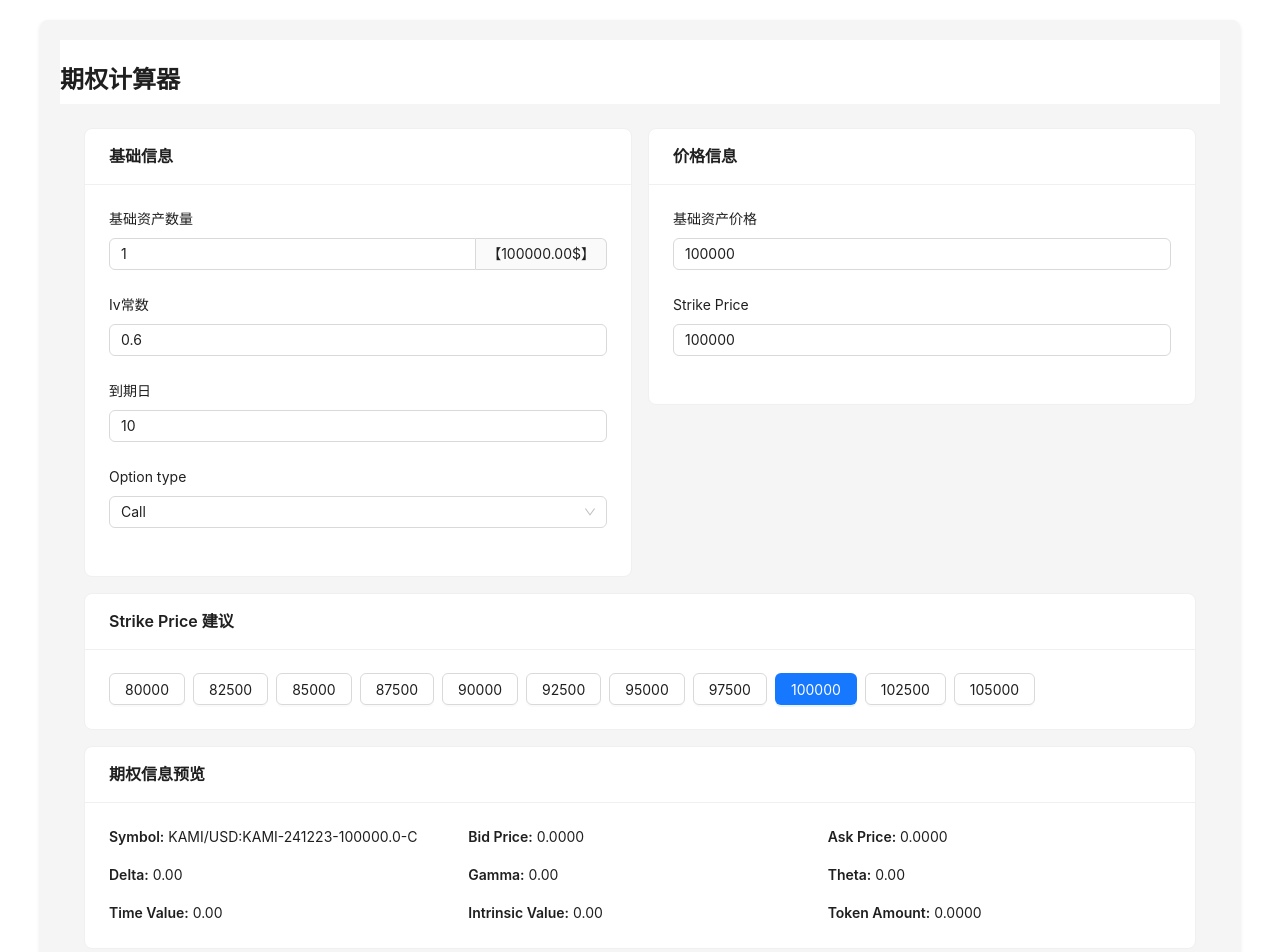
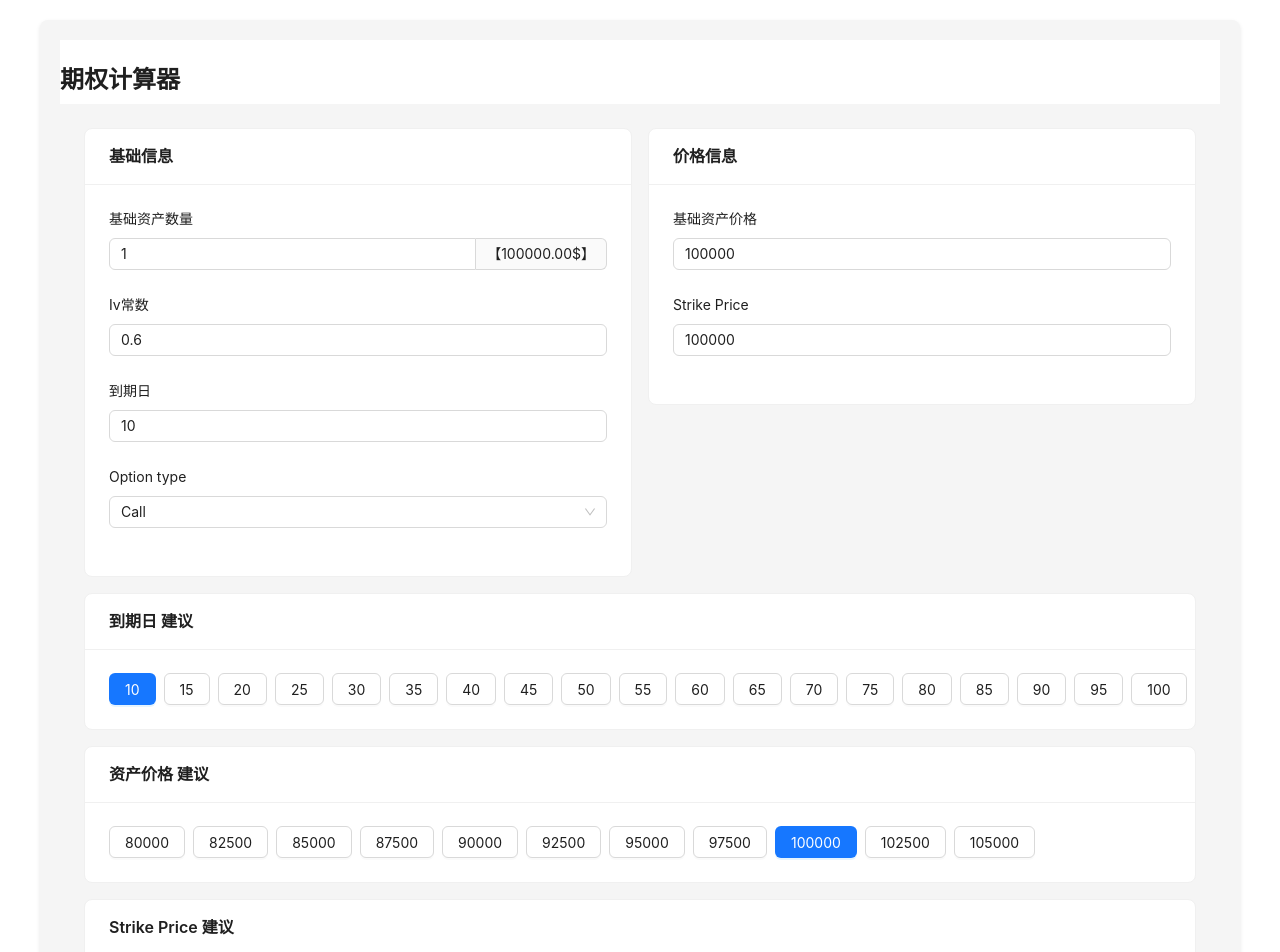
Before and after one commit to kami1983/linda_trades, a React (Create React App) app in the folder fontend/: page /prepare in a window 1280 px wide. Shown: the top 952 px of the page. Built offline with nearby package versions, Linux system fonts and the light colour scheme; no server answers.

Commit message:
Update option calculator

```diff
--- a/fontend/src/App.js
+++ b/fontend/src/App.js
@@ -16,10 +16,8 @@ function App() {
         <Header>
           <div className="logo" />
           <Menu theme="dark" mode="horizontal" defaultSelectedKeys={['1']}>
-            <Menu.Item key="1">Login</Menu.Item>
-            <Menu.Item key="2">Prices</Menu.Item>
-            <Menu.Item key="3">IV History</Menu.Item>
-            <Menu.Item key="4">Options</Menu.Item>
+            <Menu.Item key="1">HOME</Menu.Item>
+            <Menu.Item key="2">Option calculator</Menu.Item>
           </Menu>
         </Header>
 
--- a/fontend/src/pages/prepare/Prepare.js
+++ b/fontend/src/pages/prepare/Prepare.js
@@ -285,6 +285,41 @@ function Prepare() {
                         </Card>
                     </Col>
                 </Row>
+
+                <Row gutter={[16, 16]} style={{ marginTop: 16 }}>
+                    <Col span={24}>
+                        <Card title="到期日 建议">
+                            <Space>
+                                {[10, 15, 20, 25, 30, 35, 40, 45, 50, 55, 60, 65, 70, 75, 80, 85, 90, 95, 100].map(price => (
+                                    <Button
+                                        key={price}
+                                        type={leftDays === price ? 'primary' : 'default'}
+                                        onClick={() => setLeftDays(price)}
+                                    >
+                                        {price}
+                                    </Button>
+                                ))}
+                            </Space>
+                        </Card>
+                    </Col>
+                </Row>
+                <Row gutter={[16, 16]} style={{ marginTop: 16 }}>
+                    <Col span={24}>
+                        <Card title="资产价格 建议">
+                            <Space>
+                                {[80000, 82500, 85000, 87500, 90000, 92500, 95000, 97500, 100000, 102500, 105000].map(price => (
+                                    <Button
+                                        key={price}
+                                        type={basePrice === price ? 'primary' : 'default'}
+                                        onClick={() => setBasePrice(price)}
+                                    >
+                                        {price}
+                                    </Button>
+                                ))}
+                            </Space>
+                        </Card>
+                    </Col>
+                </Row>
                 <Row gutter={[16, 16]} style={{ marginTop: 16 }}>
                     <Col span={24}>
                         <Card title="Strike Price 建议">
@@ -343,8 +378,8 @@ function Prepare() {
                 <Row gutter={[16, 16]} style={{ marginTop: 16 }}>
                     <Col span={24}>
                         <Space>
-                            <Button type="primary" onClick={()=>fetchOptionInfos()}>获取期权信息</Button>
-                            {canToOpenPostion && <Button type="primary" onClick={()=>openPosition()}>开仓</Button>}
+                            <Button type="primary" onClick={()=>fetchOptionInfos()}>①获取期权信息</Button>
+                            {canToOpenPostion && <Button type="primary" onClick={()=>openPosition()}>②插入观察点</Button>}
                         </Space>
                     </Col>
                 </Row>
```
